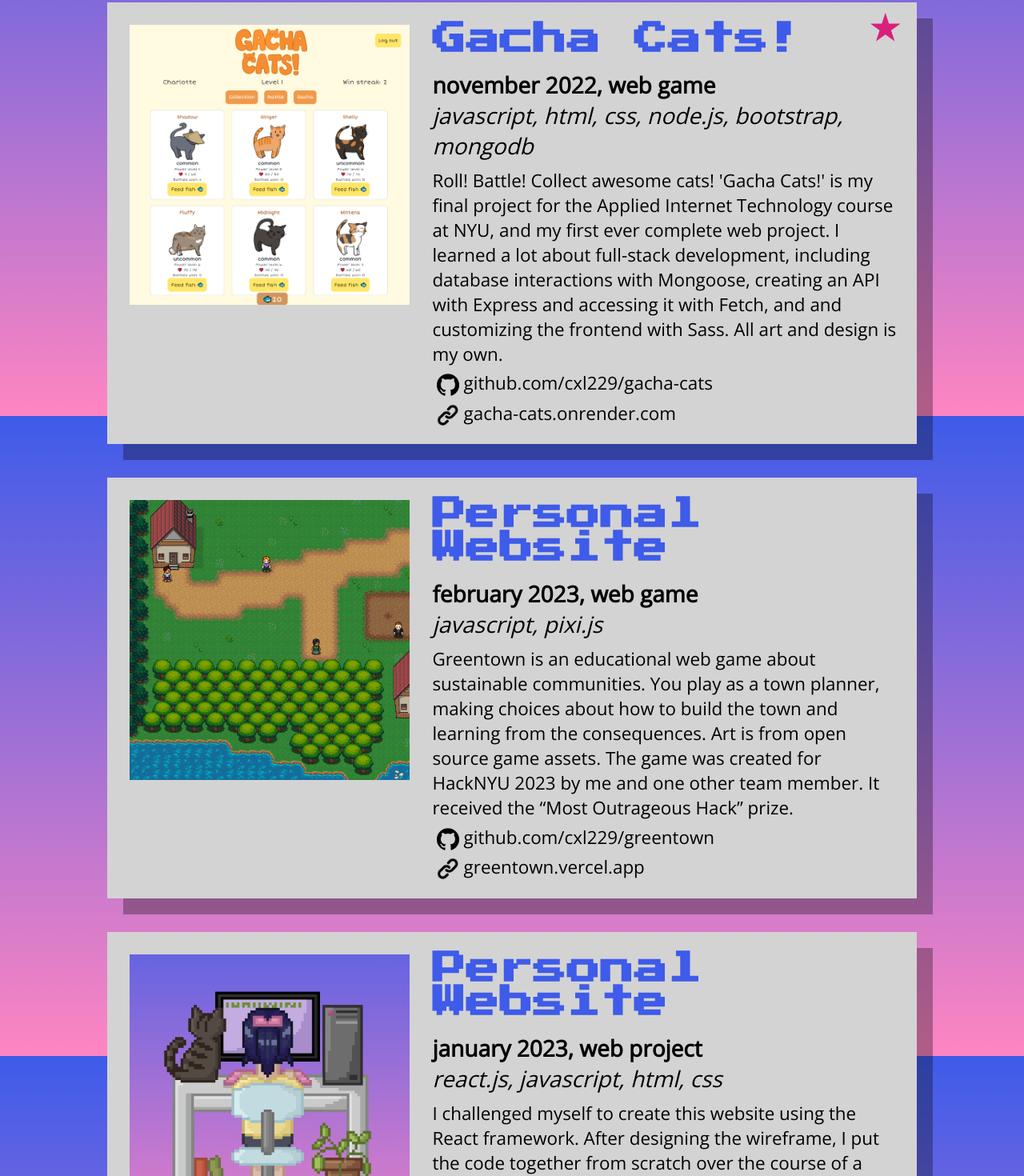
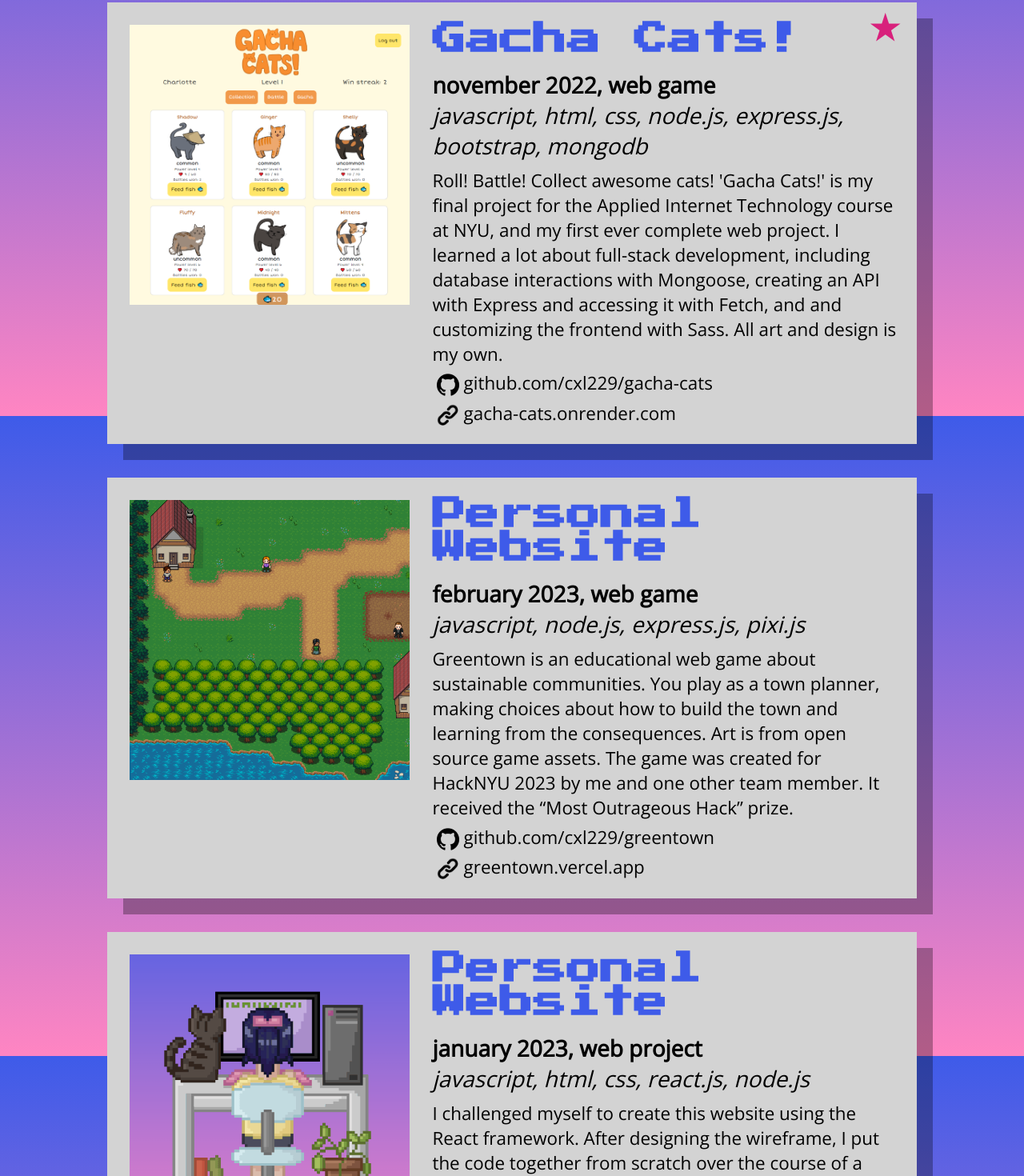
Before and after one commit to cxl229/personal-website, a React (Create React App) app: page /projects in a window 1280 px wide. Shown: the part 280-1750 px from the top of the page at 80% size. Built offline with nearby package versions, Linux system fonts and the light colour scheme.

Commit message:
updated portfolio tech stacks to be in a consistent order

```diff
--- a/src/portfolioProjects.js
+++ b/src/portfolioProjects.js
@@ -18,7 +18,7 @@ const itemArr = [
         projectName: "Personal Website",
         featured: false,
         subtitle: "february 2023, web game",
-        techStack: "javascript, pixi.js",
+        techStack: "javascript, node.js, express.js, pixi.js",
         description:
             "Greentown is an educational web game about sustainable communities. You play as a town planner, making choices about how to build the town and learning from the consequences. " +
             "Art is from open source game assets. The game was created for HackNYU 2023 by me and one other team member. It received the “Most Outrageous Hack” prize.",
@@ -32,7 +32,7 @@ const itemArr = [
         projectName: "Personal Website",
         featured: false,
         subtitle: "january 2023, web project",
-        techStack: "react.js, javascript, html, css",
+        techStack: " javascript, html, css, react.js, node.js",
         description:
             "I challenged myself to create this website using the React framework. After designing the wireframe, I put the code together from scratch over the course of a week during my winter break. " +
             "I aimed to have this site reflect my personality, as well as serve as a live showcase of my programming and design knowledge.",
@@ -61,7 +61,7 @@ const itemArr = [
         projectName: "Gacha Cats!",
         featured: true,
         subtitle: "november 2022, web game",
-        techStack: "javascript, html, css, node.js, bootstrap, mongodb",
+        techStack: "javascript, html, css, node.js, express.js, bootstrap, mongodb",
         description:
             "Roll! Battle! Collect awesome cats! 'Gacha Cats!' is my final project for the Applied Internet Technology course at NYU, and my first ever complete web project. " +
             "I learned a lot about full-stack development, including database interactions with Mongoose, creating an API with Express and accessing it with Fetch, and and customizing the frontend with Sass. " +
```
